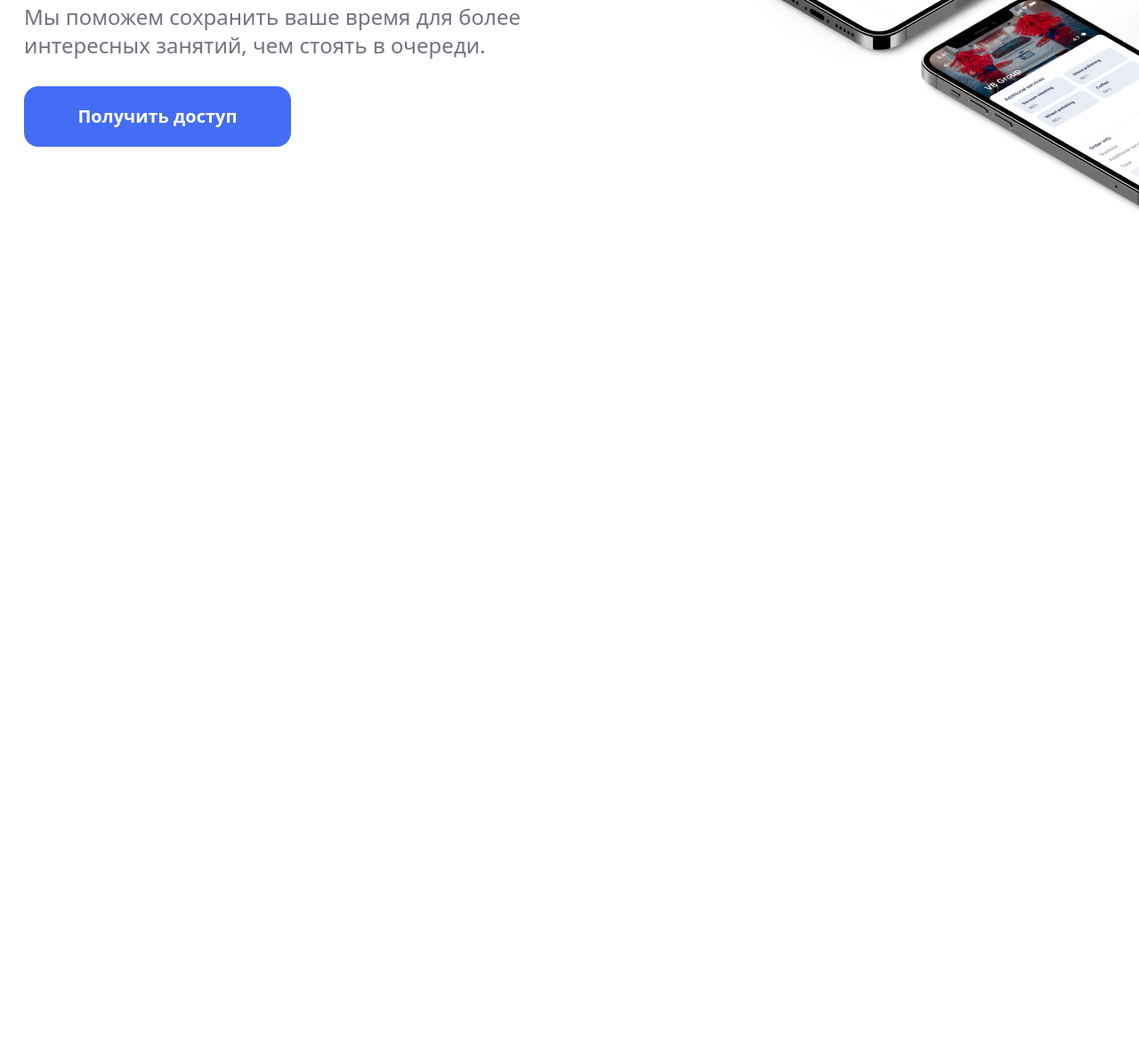
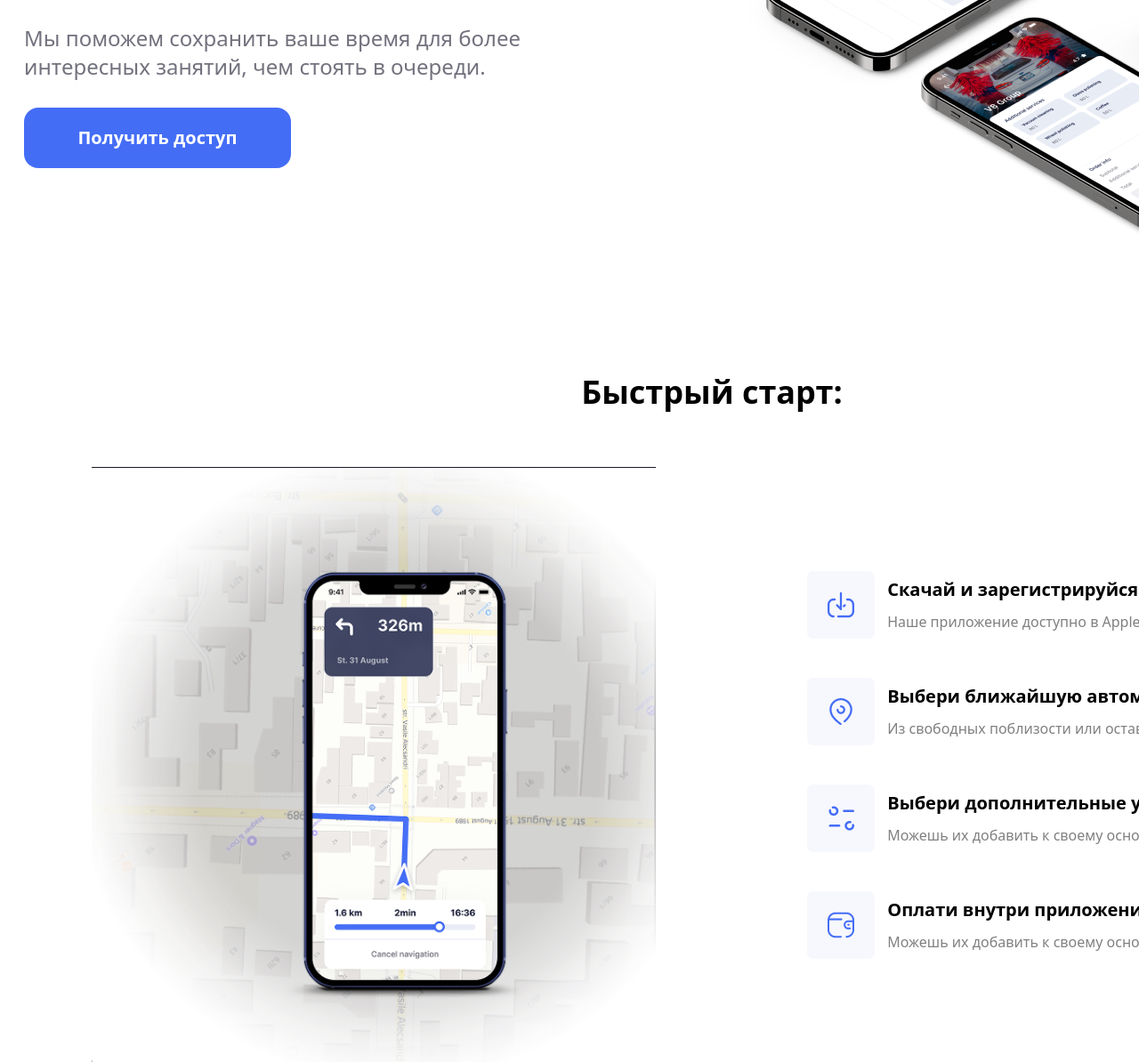
Before and after one commit to monster-tjk/2, a website: page index.html in a window 1280 px wide. Shown: the part 507-1701 px from the top of the page at 89% size. Before the commit the page ends 840 px from the top, so only its background shows below. Drawn offline with Linux system fonts and the light colour scheme.

Commit message:
section-2

```diff
--- a/index.html
+++ b/index.html
@@ -32,6 +32,7 @@
         <i class="fa-solid fa-bars text-2xl text-[#446DF6]"></i>
       </div>
     </header>
+    "
     <section class="md:w-400 m-auto">
       <div class="flex flex-col md:flex-row gap-10 justify-center items-center">
         <div
@@ -73,5 +74,86 @@
         </div>
       </div>
     </section>
+    <section class="md:w-400 m-auto">
+      <h1 class="text-center text-xl font-black py-10 md:text-4xl md:py-16">Быстрый старт:</h1>
+      <div class="flex flex-col gap-20 md:flex-row md:justify-center md:gap-40 md:items-center">
+        <div class="order-2 order-1">
+          <img src="./img/Снимок экрана от 2026-06-17 16-03-28.png" alt="" />
+        </div>
+        <div class="order-1 flex flex-col gap-y-6 md:order-2">
+          <div class="flex flex-col gap-3.5 items-center p-[10px] md:flex-row">
+            <div>
+              <img
+                class="p-5 rounded-[7px] bg-[#F7F8FD]"
+                src="./img/Download.png"
+                alt=""
+              />
+            </div>
+            <div class="flex flex-col gap-y-2.5">
+              <h2 class="font-bold text-xl text-center md:text-start">
+                Скачай и зарегистрируйся
+              </h2>
+              <p class="text-[gray] text-center">
+                Наше приложение доступно в Apple Store и Google Play
+              </p>
+            </div>
+          </div>
+
+          <div class="flex flex-col gap-3.5 items-center p-[10px] md:flex-row">
+            <div>
+              <img
+                class="p-5 rounded-[7px] bg-[#F7F8FD]"
+                src="./img/Location.png"
+                alt=""
+              />
+            </div>
+            <div class="flex flex-col gap-y-2.5">
+              <h2 class="font-bold text-xl text-center md:text-start">
+                Выбери ближайшую автомойку
+              </h2>
+              <p class="text-[gray] text-center">
+                Из свободных поблизости или оставь заказ на удобное время
+              </p>
+            </div>
+          </div>
+
+          <div class="flex flex-col gap-3.5 items-center p-[10px] md:flex-row">
+            <div>
+              <img
+                class="p-5 rounded-[7px] bg-[#F7F8FD]"
+                src="./img/Filter.png"
+                alt=""
+              />
+            </div>
+            <div class="flex flex-col gap-y-2.5">
+              <h2 class="font-bold text-xl text-center md:text-start">
+                Выбери дополнительные услуги
+              </h2>
+              <p class="text-[gray] text-center">
+                Можешь их добавить к своему основному заказу
+              </p>
+            </div>
+          </div>
+
+          <div class="flex flex-col gap-3.5 items-center p-[10px] md:flex-row">
+            <div>
+              <img
+                class="p-5 rounded-[7px] bg-[#F7F8FD]"
+                src="./img/Wallet.png"
+                alt=""
+              />
+            </div>
+            <div class="flex flex-col gap-y-2.5">
+              <h2 class="font-bold text-xl text-center md:text-start">
+                Оплати внутри приложения
+              </h2>
+              <p class="text-[gray] text-center">
+                Можешь их добавить к своему основному заказу
+              </p>
+            </div>
+          </div>
+        </div>
+      </div>
+    </section>
   </body>
 </html>
```
Also changed, not shown: img/Download.png (added), img/Filter.png (added), img/Location.png (added), img/Wallet.png (added), img/Снимок экрана от 2026-06-17 16-03-28.png (added), src/output.css.
